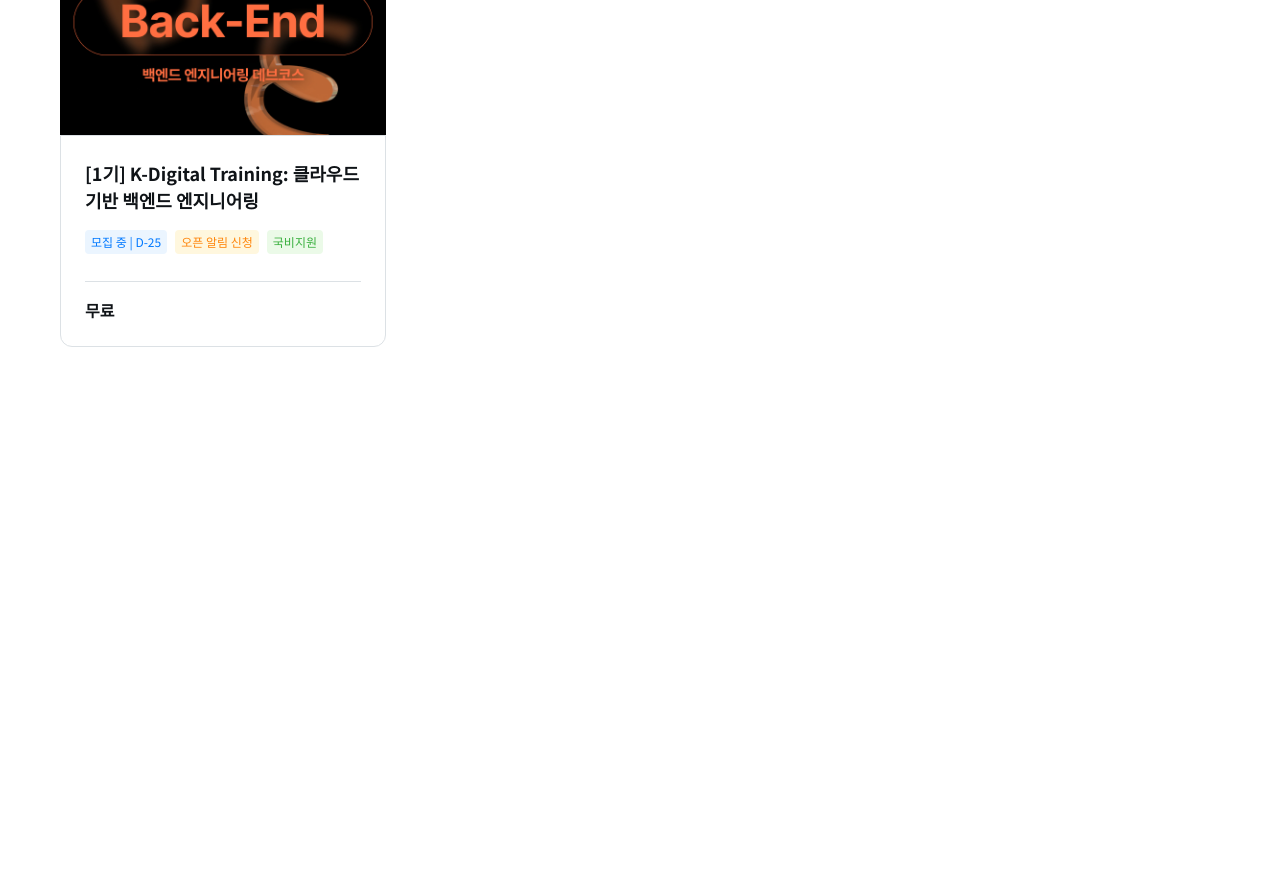
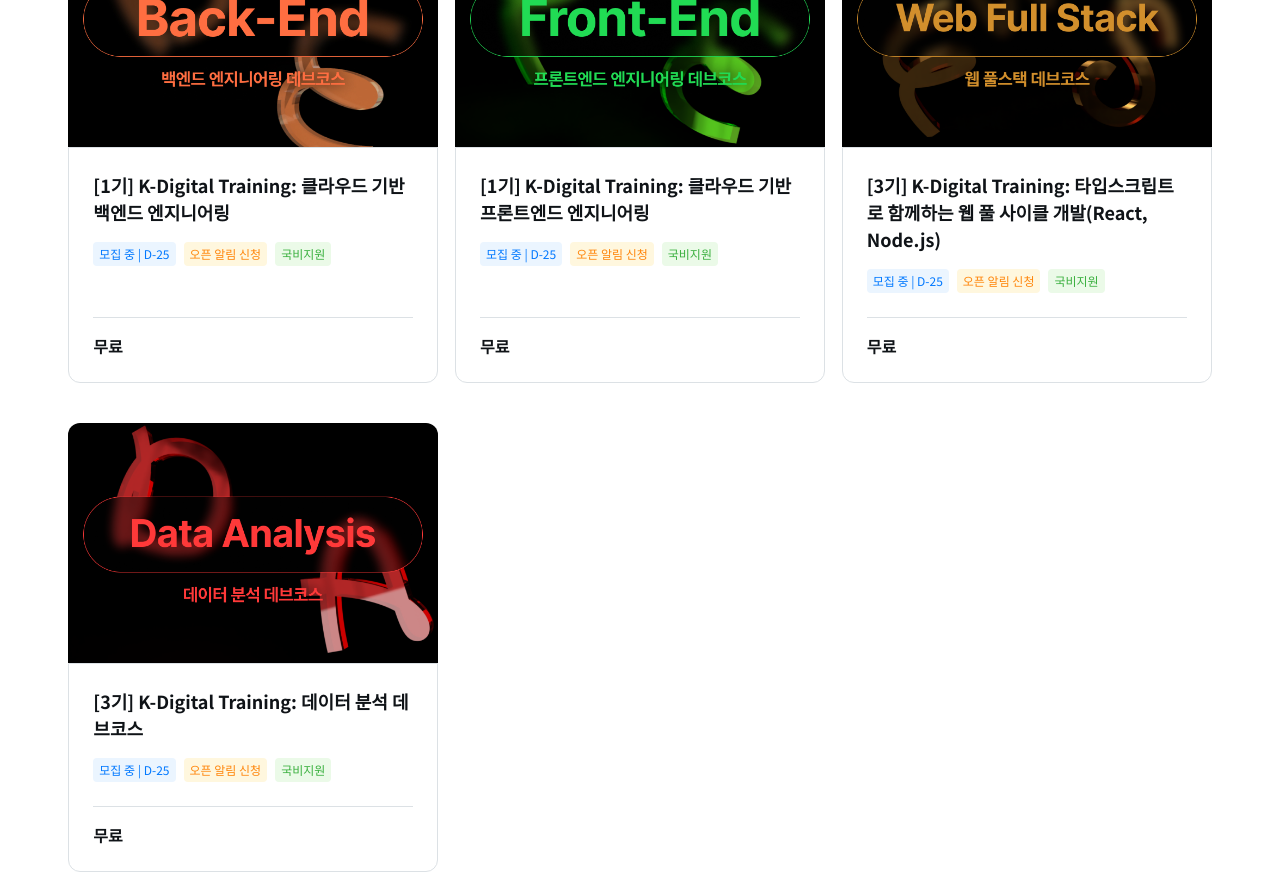
Before and after one commit to 6luv/programmers-clone, a React (Vite) app: page / in a window 1280 px wide. Shown: the part 860-1732 px from the top of the page. Before the commit the page ends 1231 px from the top, so only its background shows below. Built offline with nearby package versions, Linux system fonts and the light colour scheme.

Commit message:
feat: education section

```diff
--- a/src/components/EducationCard.jsx
+++ b/src/components/EducationCard.jsx
@@ -1,17 +1,17 @@
-const EducationCard = () => {
+const EducationCard = ({ image, title }) => {
   return (
-    <div className="h-[447px] w-[326px]">
-      <img src="images/educations/1.png" className="rounded-t-xl" />
-      <div className="p-6 border-[1px] border-[#dce1e5] rounded-b-xl">
+    <div className="h-auto max-w-[370px] mt-10 flex flex-col">
+      <img src={`images/educations/${image}.png`} className="rounded-t-xl" />
+      <div className="p-6 border-[1px] border-[#dce1e5] rounded-b-xl flex flex-col justify-between flex-grow">
         <div className="mb-6">
-          <h3 className="mb-4 text-programmers-main font-bold text-[18px] rounded-b-xl">
-            [1기] K-Digital Training: 클라우드 기반 백엔드 엔지니어링
+          <h3 className="mb-4 text-programmers-main font-bold text-[18px]">
+            {title}
           </h3>
-          <div className="flex">
-            <div className="py-1 px-[6px] rounded-[4px] font-medium text-xs text-[#0078ff] bg-[#ebf5ff] mr-2">
+          <div className="flex flex-wrap gap-2">
+            <div className="py-1 px-[6px] rounded-[4px] font-medium text-xs text-[#0078ff] bg-[#ebf5ff]">
               모집 중 | D-25
             </div>
-            <div className="py-1 px-[6px] rounded-[4px] font-medium text-xs text-[#ff850a] bg-[#fff7de] mr-2">
+            <div className="py-1 px-[6px] rounded-[4px] font-medium text-xs text-[#ff850a] bg-[#fff7de]">
               오픈 알림 신청
             </div>
             <div className="py-1 px-[6px] rounded-[4px] font-medium text-xs text-[#3ab03f] bg-[#ebfae8]">
@@ -19,7 +19,7 @@
             </div>
           </div>
         </div>
-        <div className="pt-4 mt-[27px] text-programmers-main font-bold border-t border-[#dce1e5]">
+        <div className="pt-4 mt-auto text-programmers-main font-bold border-t border-[#dce1e5]">
           무료
         </div>
       </div>
--- a/src/components/EducationSection.jsx
+++ b/src/components/EducationSection.jsx
@@ -1,12 +1,38 @@
 import EducationCard from "./EducationCard";
 import TitleBar from "./TitleBar";
+
+const EducationData = [
+  {
+    id: 1,
+    image: "1",
+    title: "[1기] K-Digital Training: 클라우드 기반 백엔드 엔지니어링",
+  },
+  {
+    id: 2,
+    image: "2",
+    title: "[1기] K-Digital Training: 클라우드 기반 프론트엔드 엔지니어링",
+  },
+  {
+    id: 3,
+    image: "3",
+    title:
+      "[3기] K-Digital Training: 타입스크립트로 함께하는 웹 풀 사이클 개발(React, Node.js)",
+  },
+  {
+    id: 4,
+    image: "4",
+    title: "[3기] K-Digital Training: 데이터 분석 데브코스",
+  },
+];
 
 const EducationSection = () => {
   return (
     <main>
       <TitleBar title="국비지원으로 개발자 커리어 시작!" />
-      <div className="w-[1160px] mt-14 flex justify-between mx-auto">
-        <EducationCard />
+      <div className="w-[1160px] mx-auto grid grid-cols-1 md:grid-cols-2 lg:grid-cols-3 justify-items-center">
+        {EducationData.map((v) => (
+          <EducationCard key={v.id} image={v.image} title={v.title} />
+        ))}
       </div>
     </main>
   );
```
